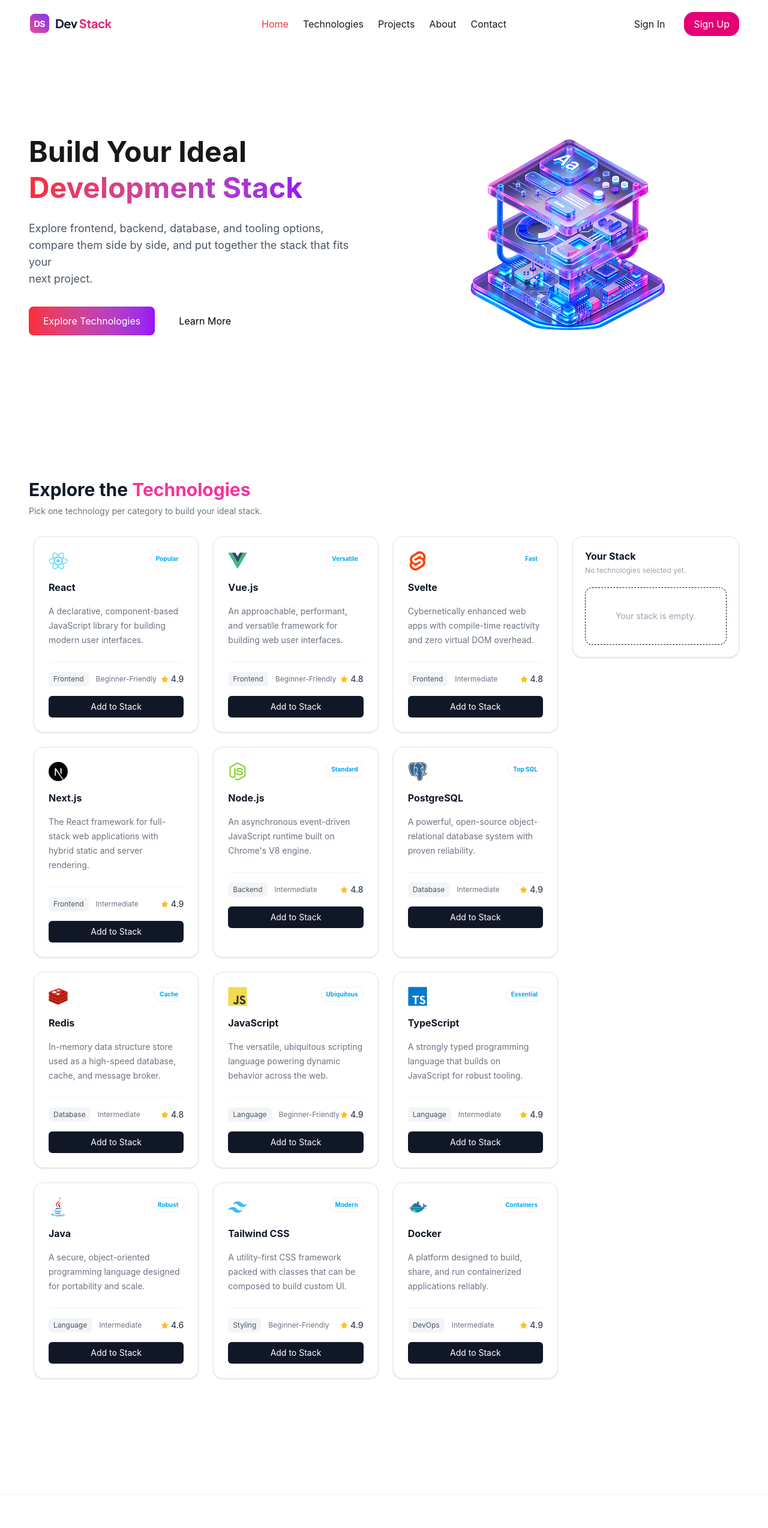
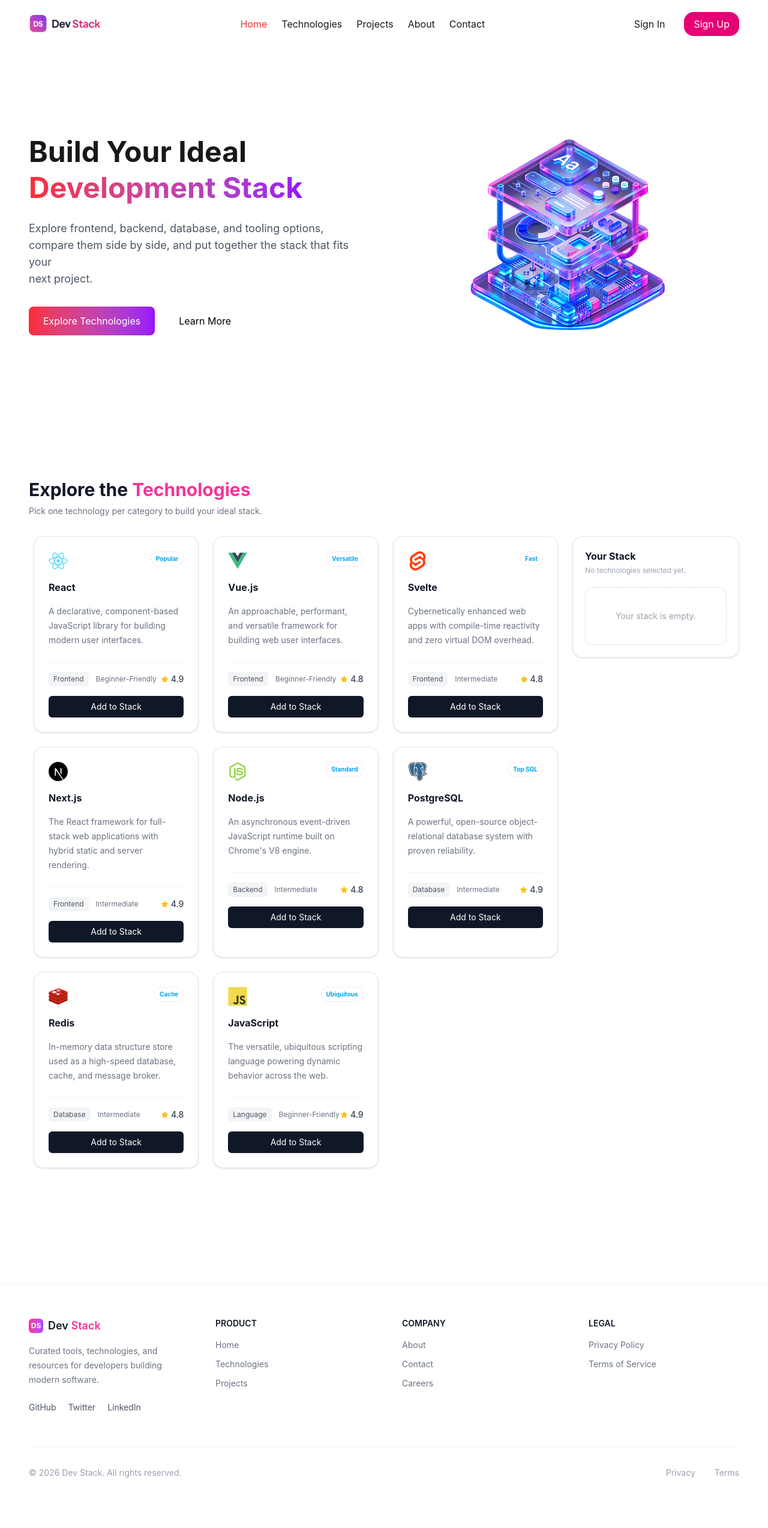
Before and after one commit to ArifsCreative/A5-DevStack-Builder, a React (Vite) app: page / in a window 1280 px wide. Shown: the top 2547 px of the page at 60% size. After the commit the page ends 2521 px from the top, so only its background shows below. Built offline with nearby package versions, Linux system fonts and the light colour scheme.

Commit message:
overall Updated

```diff
--- a/src/components/Nav.tsx
+++ b/src/components/Nav.tsx
@@ -1,22 +1,44 @@
 import Logo from "../assets/logo-text.png";
+import HamburgerIcon from "../assets/icons/hamburger.png";
 const Nav = () => {
   return (
     <nav className=" sticky top-0 z-50 bg-white">
-      <div className="container mx-auto px-12 h-20 grid grid-cols-3 items-center">
-        <img src={Logo} alt="" />
+      <div className="container mx-auto px-6 md:px-12 h-20 flex items-center justify-between">
+        {/* Mobile Hamburger */}
+        <div className="md:hidden">
+          <img
+            src={HamburgerIcon}
+            alt="menu"
+            className="w-6 h-6 cursor-pointer"
+          />
+        </div>
 
-        <ul className="flex justify-center gap-6">
-          <li className="text-red-500">Home</li>
-          <li>Technologies</li>
-          <li>Projects</li>
-          <li>About</li>
-          <li>Contact</li>
+        <img src={Logo} alt="" className="w-30" />
+
+        <ul className="hidden md:flex justify-center gap-6">
+          <li className="text-red-500">
+            <a href="">Home</a>
+          </li>
+          <li>
+            <a href="">Technologies</a>
+          </li>
+          <li>
+            <a href="">Projects</a>
+          </li>
+          <li>
+            <a href="">About</a>
+          </li>
+          <li>
+            <a href="">Contact</a>
+          </li>
         </ul>
 
-        <div className="flex justify-end gap-4 cursor-pointer">
-          <button className="px-4 py-2 ">Sign In</button>
+        <div className="flex justify-end gap-4 ">
+          <button className="px-4 py-2 cursor-pointer ">Sign In</button>
 
-          <button className="px-4 py-2 bg-pink-600 text-white rounded-2xl cursor-pointer">Sign Up</button>
+          <button className="px-4 py-2 bg-pink-600 text-white rounded-2xl cursor-pointer">
+            Sign Up
+          </button>
         </div>
       </div>
     </nav>
--- a/src/components/Technologies.tsx
+++ b/src/components/Technologies.tsx
@@ -1,5 +1,5 @@
 import { useState } from "react";
-
+import technologies from "../data/data.json";
 import ReactIcon from "../assets/icons/React.svg";
 import VueIcon from "../assets/icons/Vue.js.svg";
 import SvelteIcon from "../assets/icons/Svelte.svg";
@@ -24,138 +24,20 @@
   icon?: string;
 };
 
-const technologies: Technology[] = [
-  {
-    name: "React",
-    description:
-      "A declarative, component-based JavaScript library for building modern user interfaces.",
-    category: "Frontend",
-    level: "Beginner-Friendly",
-    rating: 4.9,
-    badge: "Popular",
-    icon: ReactIcon,
-  },
-
-  {
-    name: "Vue.js",
-    description:
-      "An approachable, performant, and versatile framework for building web user interfaces.",
-    category: "Frontend",
-    level: "Beginner-Friendly",
-    rating: 4.8,
-    badge: "Versatile",
-    icon: VueIcon,
-  },
-
-  {
-    name: "Svelte",
-    description:
-      "Cybernetically enhanced web apps with compile-time reactivity and zero virtual DOM overhead.",
-    category: "Frontend",
-    level: "Intermediate",
-    rating: 4.8,
-    badge: "Fast",
-    icon: SvelteIcon,
-  },
-
-  {
-    name: "Next.js",
-    description:
-      "The React framework for full-stack web applications with hybrid static and server rendering.",
-    category: "Frontend",
-    level: "Intermediate",
-    rating: 4.9,
-    icon: NextIcon,
-  },
-
-  {
-    name: "Node.js",
-    description:
-      "An asynchronous event-driven JavaScript runtime built on Chrome's V8 engine.",
-    category: "Backend",
-    level: "Intermediate",
-    rating: 4.8,
-    badge: "Standard",
-    icon: NodeIcon,
-  },
-
-  {
-    name: "PostgreSQL",
-    description:
-      "A powerful, open-source object-relational database system with proven reliability.",
-    category: "Database",
-    level: "Intermediate",
-    rating: 4.9,
-    badge: "Top SQL",
-    icon: PostgreSQLIcon,
-  },
-
-  {
-    name: "Redis",
-    description:
-      "In-memory data structure store used as a high-speed database, cache, and message broker.",
-    category: "Database",
-    level: "Intermediate",
-    rating: 4.8,
-    badge: "Cache",
-    icon: RedisIcon,
-  },
-
-  {
-    name: "JavaScript",
-    description:
-      "The versatile, ubiquitous scripting language powering dynamic behavior across the web.",
-    category: "Language",
-    level: "Beginner-Friendly",
-    rating: 4.9,
-    badge: "Ubiquitous",
-    icon: JavaScriptIcon,
-  },
-
-  {
-    name: "TypeScript",
-    description:
-      "A strongly typed programming language that builds on JavaScript for robust tooling.",
-    category: "Language",
-    level: "Intermediate",
-    rating: 4.9,
-    badge: "Essential",
-    icon: TypeScriptIcon,
-  },
-
-  {
-    name: "Java",
-    description:
-      "A secure, object-oriented programming language designed for portability and scale.",
-    category: "Language",
-    level: "Intermediate",
-    rating: 4.6,
-    badge: "Robust",
-    icon: JavaIcon,
-  },
-
-  {
-    name: "Tailwind CSS",
-    description:
-      "A utility-first CSS framework packed with classes that can be composed to build custom UI.",
-    category: "Styling",
-    level: "Beginner-Friendly",
-    rating: 4.9,
-    badge: "Modern",
-    icon: TailwindIcon,
-  },
-
-  {
-    name: "Docker",
-    description:
-      "A platform designed to build, share, and run containerized applications reliably.",
-    category: "DevOps",
-    level: "Intermediate",
-    rating: 4.9,
-    badge: "Containers",
-    icon: DockerIcon,
-  },
-];
+const icons = {
+  React: ReactIcon,
+  "Vue.js": VueIcon,
+  Svelte: SvelteIcon,
+  "Next.js": NextIcon,
+  "Node.js": NodeIcon,
+  PostgreSQL: PostgreSQLIcon,
+  Redis: RedisIcon,
+  JavaScript: JavaScriptIcon,
+  TypeScript: TypeScriptIcon,
+  Java: JavaIcon,
+  "Tailwind CSS": TailwindIcon,
+  Docker: DockerIcon,
+};
 
 const Technologies = () => {
   const [stack, setStack] = useState<Technology[]>([]);
@@ -215,7 +97,7 @@
 
                   {technology.icon && (
                     <img
-                      src={technology.icon}
+                      src={icons[technology.icon as keyof typeof icons]}
                       alt={technology.name}
                       className="w-8 h-8 object-contain mb-4"
                     />
@@ -277,7 +159,7 @@
               </p>
 
               {stack.length === 0 ? (
-                <div className="mt-5 h-24 border border-dashed rounded-xl flex items-center justify-center">
+                <div className="mt-5 h-24 border border-dashed border-gray-300  rounded-xl flex items-center justify-center">
                   <p className="text-sm text-gray-400">Your stack is empty.</p>
                 </div>
               ) : (
@@ -285,13 +167,13 @@
                   {stack.map((item) => (
                     <div
                       key={item.name}
-                      className="border rounded-lg p-3 flex justify-between items-center"
+                      className="border border-gray-200 rounded-lg p-3 flex justify-between items-center"
                     >
                       <div className="flex items-center gap-3">
                         <img
-                          src={item.icon}
+                          src={icons[item.icon as keyof typeof icons]}
                           alt={item.name}
-                          className="w-8 h-8"
+                          className="w-8 h-8 object-contain"
                         />
 
                         <div>
--- /dev/null
+++ b/src/data/data.json
@@ -0,0 +1,74 @@
+
+[
+  {
+    "name": "React",
+    "description": "A declarative, component-based JavaScript library for building modern user interfaces.",
+    "category": "Frontend",
+    "level": "Beginner-Friendly",
+    "rating": 4.9,
+    "badge": "Popular",
+    "icon": "React"
+  },
+  {
+    "name": "Vue.js",
+    "description": "An approachable, performant, and versatile framework for building web user interfaces.",
+    "category": "Frontend",
+    "level": "Beginner-Friendly",
+    "rating": 4.8,
+    "badge": "Versatile",
+    "icon": "Vue.js"
+  },
+  {
+    "name": "Svelte",
+    "description": "Cybernetically enhanced web apps with compile-time reactivity and zero virtual DOM overhead.",
+    "category": "Frontend",
+    "level": "Intermediate",
+    "rating": 4.8,
+    "badge": "Fast",
+    "icon": "Svelte"
+  },
+  {
+    "name": "Next.js",
+    "description": "The React framework for full-stack web applications with hybrid static and server rendering.",
+    "category": "Frontend",
+    "level": "Intermediate",
+    "rating": 4.9,
+    "icon": "Next.js"
+  },
+  {
+    "name": "Node.js",
+    "description": "An asynchronous event-driven JavaScript runtime built on Chrome's V8 engine.",
+    "category": "Backend",
+    "level": "Intermediate",
+    "rating": 4.8,
+    "badge": "Standard",
+    "icon": "Node.js"
+  },
+  {
+    "name": "PostgreSQL",
+    "description": "A powerful, open-source object-relational database system with proven reliability.",
+    "category": "Database",
+    "level": "Intermediate",
+    "rating": 4.9,
+    "badge": "Top SQL",
+    "icon": "PostgreSQL"
+  },
+  {
+    "name": "Redis",
+    "description": "In-memory data structure store used as a high-speed database, cache, and message broker.",
+    "category": "Database",
+    "level": "Intermediate",
+    "rating": 4.8,
+    "badge": "Cache",
+    "icon": "Redis"
+  },
+  {
+    "name": "JavaScript",
+    "description": "The versatile, ubiquitous scripting language powering dynamic behavior across the web.",
+    "category": "Language",
+    "level": "Beginner-Friendly",
+    "rating": 4.9,
+    "badge": "Ubiquitous",
+    "icon": "JavaScript"
+  }
+]
```
Also changed, not shown: src/assets/icons/hamburger.png (added).
